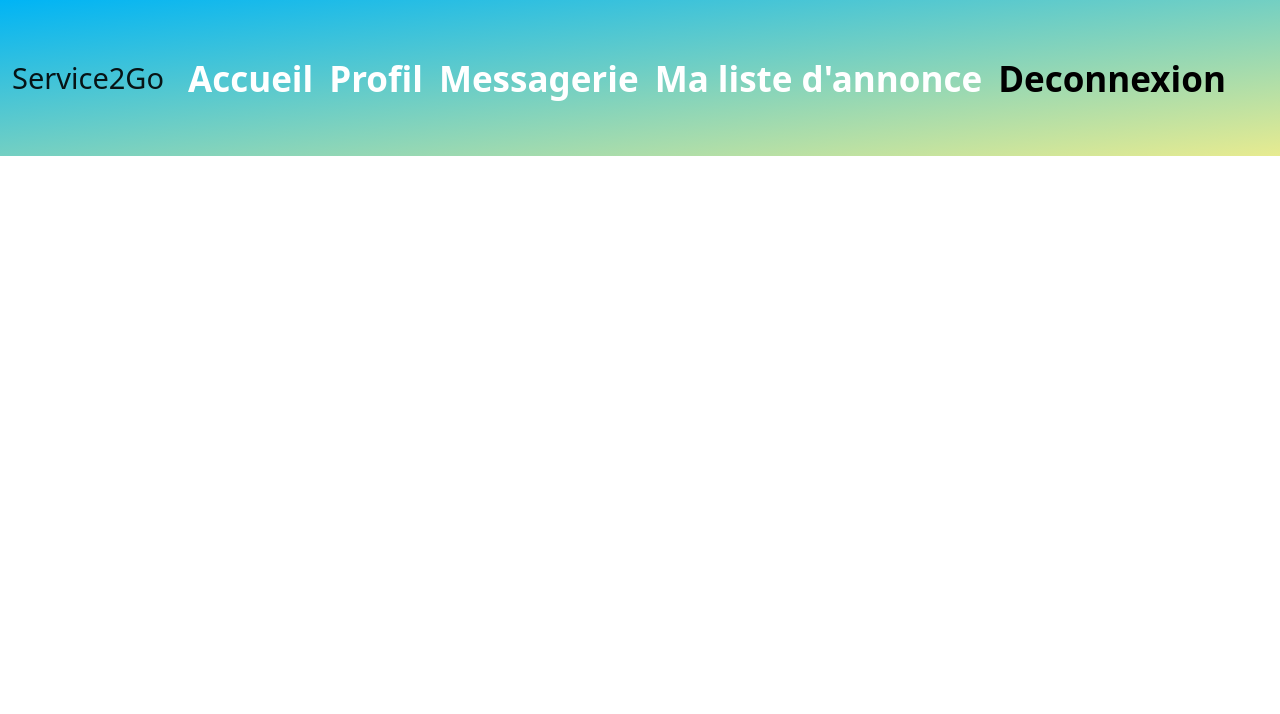
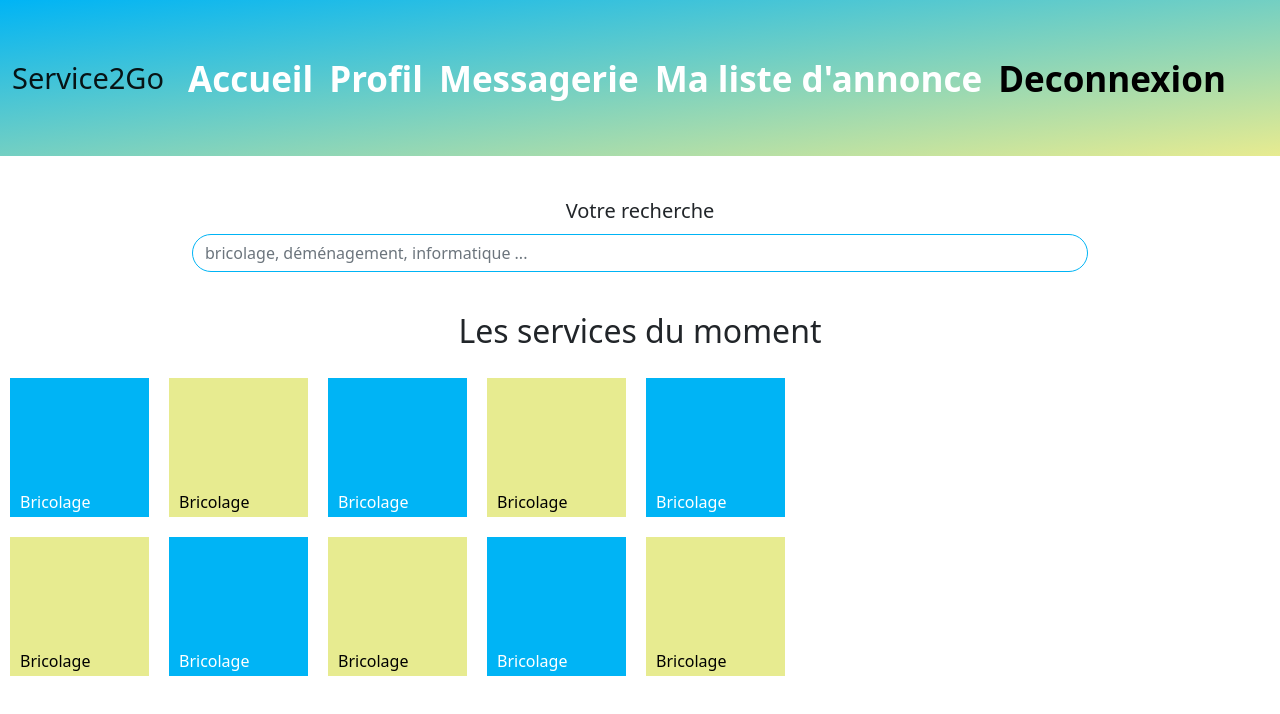
Before and after one commit to KinguBaka/Service2Go, an Angular app in the folder Service2Go-app/: page /home in a window 1280 px wide. Before the commit this address led to /. Shown: the top 714 px of the page. Built offline with nearby package versions, Linux system fonts and the light colour scheme.

Commit message:
maj carousel home page

```diff
--- a/Service2Go-app/src/app/app-routing.module.ts
+++ b/Service2Go-app/src/app/app-routing.module.ts
@@ -1,7 +1,7 @@
 import { NgModule } from '@angular/core';
 import { RouterModule, Routes } from '@angular/router';
+import { HomePageComponent } from './components/home-page/home-page.component';
 import { LoginComponent } from './components/login/login.component';
-import { SearchComponent } from './components/search/search.component';
 import { AuthGuard } from './guard/auth.guard';
 
 const routes: Routes = [
@@ -12,7 +12,7 @@ const routes: Routes = [
       { path: '', component: LoginComponent }
     ]
   },
-  { path: 'search', component: SearchComponent },
+  { path: 'home', component: HomePageComponent },
 ];
 
 @NgModule({
--- a/Service2Go-app/src/app/components/home-page/home-page.component.html
+++ b/Service2Go-app/src/app/components/home-page/home-page.component.html
@@ -1 +1,49 @@
-<p>home-page works!</p>
+<app-search></app-search>
+
+<div class="moment-service">
+    <h2>Les services du moment</h2>
+
+    <div class="carousel">
+
+        <div class="column-1">
+            <div class="item1">
+                <h3>Bricolage</h3>
+            </div>
+            <div class="item2">
+                <h3>Bricolage</h3>
+            </div>
+        </div>
+        <div class="column-2">
+            <div class="item2">
+                <h3>Bricolage</h3>
+            </div>
+            <div class="item1">
+                <h3>Bricolage</h3>
+            </div>
+        </div>
+        <div class="column-3">
+            <div class="item1">
+                <h3>Bricolage</h3>
+            </div>
+            <div class="item2">
+                <h3>Bricolage</h3>
+            </div>
+        </div>
+        <div class="column-4">
+            <div class="item2">
+                <h3>Bricolage</h3>
+            </div>
+            <div class="item1">
+                <h3>Bricolage</h3>
+            </div>
+        </div>
+        <div class="column-5">
+            <div class="item1">
+                <h3>Bricolage</h3>
+            </div>
+            <div class="item2">
+                <h3>Bricolage</h3>
+            </div>
+        </div>
+    </div>
+</div>
--- a/Service2Go-app/src/app/components/home-page/home-page.component.scss
+++ b/Service2Go-app/src/app/components/home-page/home-page.component.scss
@@ -0,0 +1,39 @@
+.moment-service {
+    h2 {
+        text-align: center;
+
+    }
+
+    .carousel {
+        display: flex;
+        flex-direction: row;
+        overflow-x: scroll;
+
+        .item1 {
+            margin: 20px 10px;
+            background-color: var(--primary-color);
+            width: 139px;
+            height: 139px;
+
+            h3 {
+                font-size: 16px;
+                padding: 115px 0px 0px 10px;
+                color: var(--color-text-secondary);
+            }
+        }
+
+        .item2{
+            margin: 20px 10px;
+            background-color: var(--secondary-color);
+            width: 139px;
+            height: 139px;
+
+            h3 {
+                font-size: 16px;
+                padding: 115px 0px 0px 10px;
+                color: var(--color-text);
+            }
+        }
+    }
+
+}
--- a/Service2Go-app/src/app/components/search/search.component.scss
+++ b/Service2Go-app/src/app/components/search/search.component.scss
@@ -9,6 +9,7 @@
 
     label {
         font-weight: 500;
+        font-size: 20px
     }
 
     input {
```
